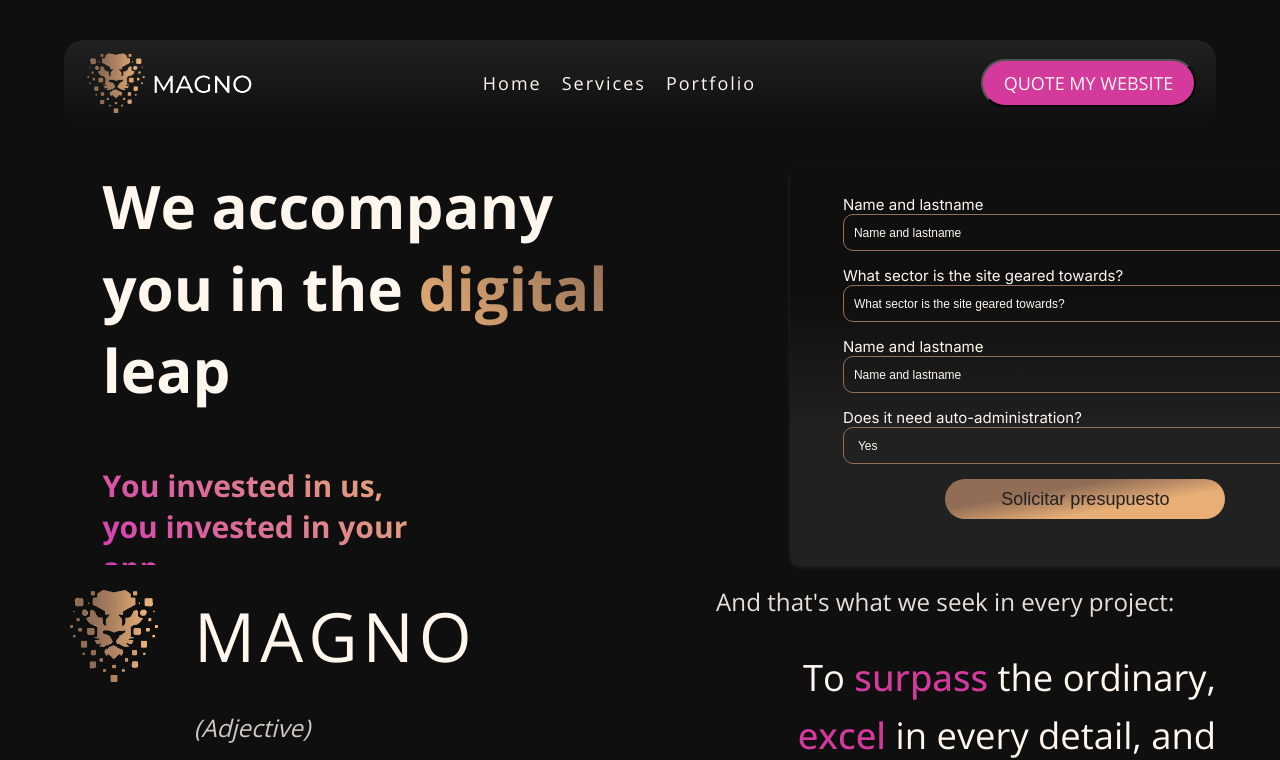
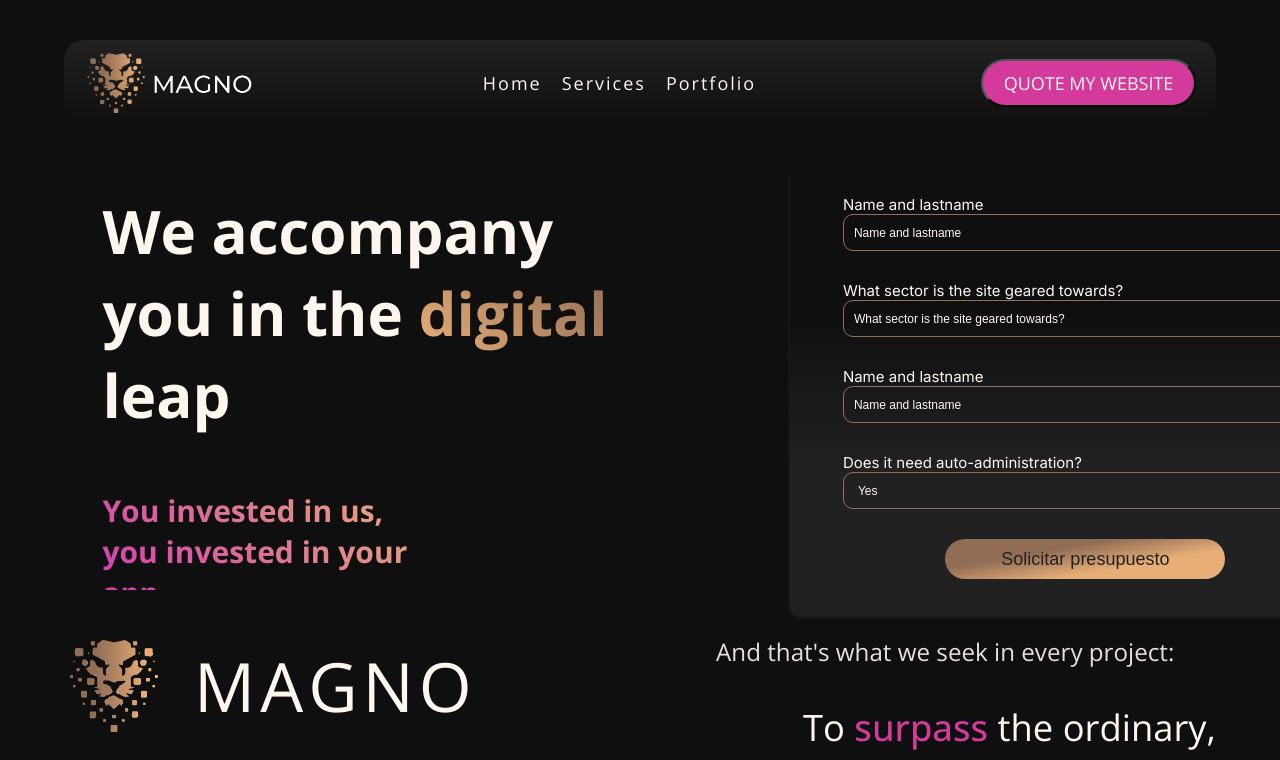
Before and after one commit to magnoitsystems/Magno-Website, a Next.js app in the folder magno-website/: page /en in a window 1280 px wide. Shown: the top 760 px of the page. Built offline with nearby package versions, Linux system fonts and the light colour scheme.

Commit message:
add form mobile

```diff
--- a/magno-website/src/components/form/form.module.css
+++ b/magno-website/src/components/form/form.module.css
@@ -1,18 +1,25 @@
+.labelsProperties{
+    display: flex;
+    flex-direction: column;
+    align-items: start;
+    gap: var(--30px);
+    padding-top: var(--30px);
+}
+
 .formProperties{
     display: flex;
     flex-direction: column;
     width: 90%;
-    height: 400px;
+    height: 500px;
     background: linear-gradient(180deg, var(--neutral-6), rgba(15, 15, 15, 1), var(--neutral-5), rgba(33, 33, 33, 1));
     border-radius: 10px;
     box-shadow: 0 2px 4px 0 rgba(255, 255, 255, 0.1);
     gap: var(--30px);
-    padding-top: var(--30px);
-    align-items: start;
     justify-self: center;
+    align-items: center;
 }
 
-.formProperties label{
+.labelsProperties label{
     display: flex;
     flex-direction: column;
     font-size: var(--15px);
@@ -36,26 +43,33 @@
 
 .buttonProperties{
     width: 180px;
-    height: 80px;
+    height: 40px;
     background: linear-gradient(350deg, var(--gold-1), rgba(231, 174, 118, 1), var(--gold-5), rgba(145, 109, 86, 1));
     color: var(--neutral-5);
     font-size: 18px;
     border-radius: 100px;
     border: none;
+    cursor: pointer;
 }
 
 @media (min-width: 780px) {
     .formProperties{
-        display: flex;
-        flex-direction: column;
         width: 590px;
-        height: 400px;
+        height: 450px;
         background: linear-gradient(180deg, var(--neutral-6), rgba(15, 15, 15, 1), var(--neutral-5), rgba(33, 33, 33, 1));
         border-radius: 10px;
         box-shadow: 0 2px 4px 0 rgba(255, 255, 255, 0.1);
-        gap: var(--15px);
+        gap: var(--30px);
+        justify-self: center;
+        align-items: center;
+    }
+
+    .labelsProperties{
+        display: flex;
+        flex-direction: column;
+        align-items: start;
+        gap: var(--30px);
         padding-top: var(--30px);
-        align-items: center;
     }
 
     .formProperties label{
--- a/magno-website/src/components/form/form.tsx
+++ b/magno-website/src/components/form/form.tsx
@@ -3,6 +3,7 @@ import styles from './form.module.css';
 export default function Form(){
     return (
         <form className={styles.formProperties}>
+            <div className={styles.labelsProperties}>
                 <label>Name and lastname <input type="text" placeholder="Name and lastname" name="nameAndLastname" id="nameAndLastname"/></label>
                 <label>What sector is the site geared towards? <input type="text" placeholder="What sector is the site geared towards?" name="sector" id="sector"/></label>
                 <label>Name and lastname <input type="text" placeholder="Name and lastname" name="nameAndLastname" id="nameAndLastname"/></label>
@@ -10,6 +11,7 @@ export default function Form(){
                     <option id="yes">Yes</option>
                     <option id="no">No</option>
                 </select></label>
+            </div>
             <button className={styles.buttonProperties}>Solicitar presupuesto</button>
         </form>
     );
```
Lines whose indentation alone changed are shown as unchanged.
